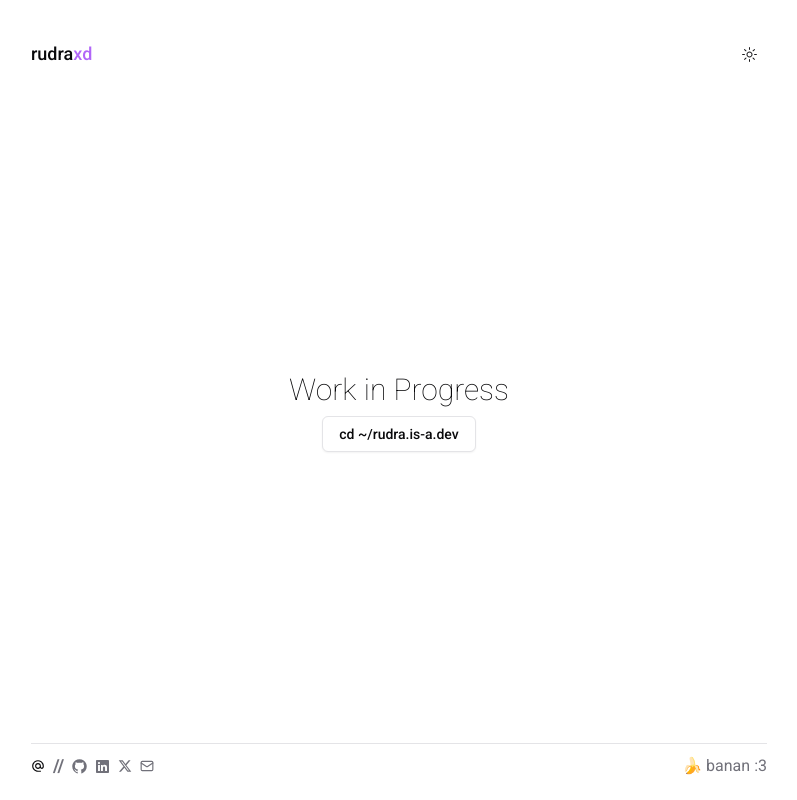
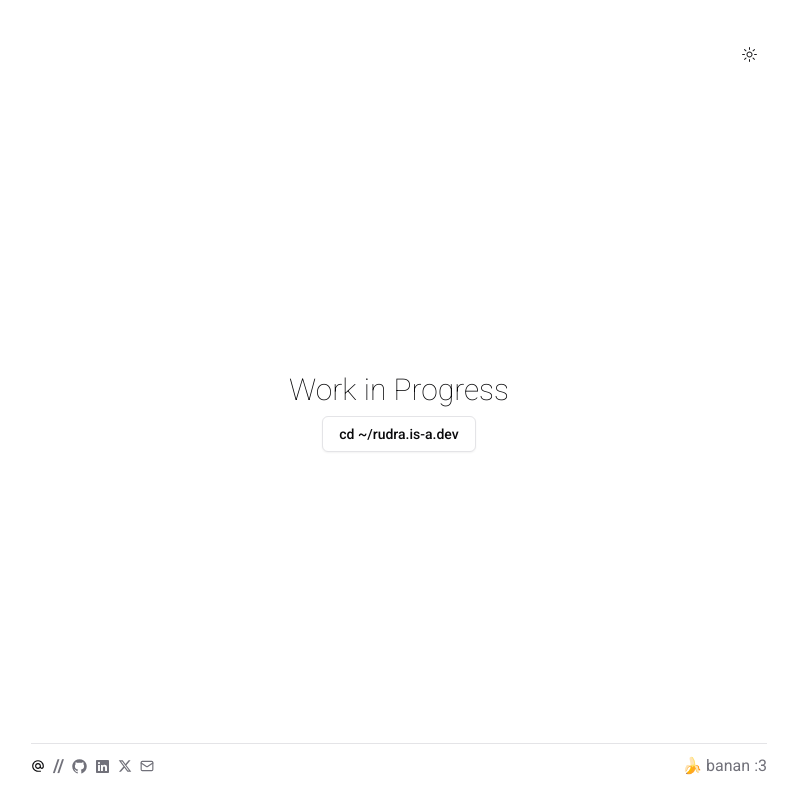
Before and after one commit to FireHead90544/w3, a Next.js app: page / in a window 1280 px wide. Shown: the whole page, without its empty margins (241-1038 px from the left). Built offline with nearby package versions, Linux system fonts and the light colour scheme.

Commit message:
feat: make the header templatable using props

```diff
--- a/components/(layout)/Header.tsx
+++ b/components/(layout)/Header.tsx
@@ -2,11 +2,16 @@ import React from 'react'
 import Link from 'next/link'
 import { ThemeToggle } from '../(theme)/ThemeSwitcher'
 
-const Header = () => {
+interface HeaderProps{
+  nick: string,
+  highlight: string
+}
+
+const Header = ({ nick, highlight }: HeaderProps) => {
   return (
     <header className="flex justify-between items-center my-4">
         <Link href="/" >
-            <h1 className='text-lg font-medium'>rudra<span className='text-purple-500 text-opacity-90'>xd</span></h1>
+            <h1 className='text-lg font-medium'>{nick}<span className='text-purple-500 text-opacity-90'>{highlight}</span></h1>
         </Link>
         <ThemeToggle />
     </header>
```
